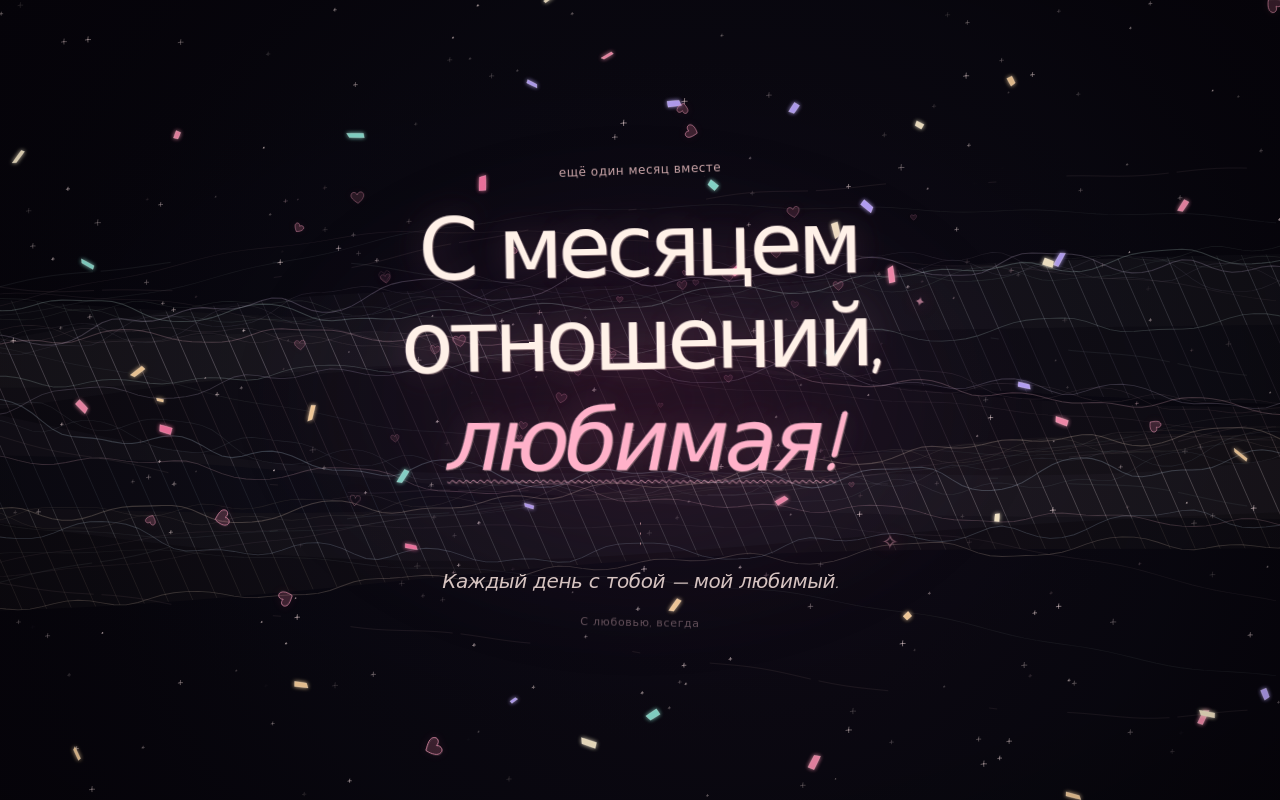
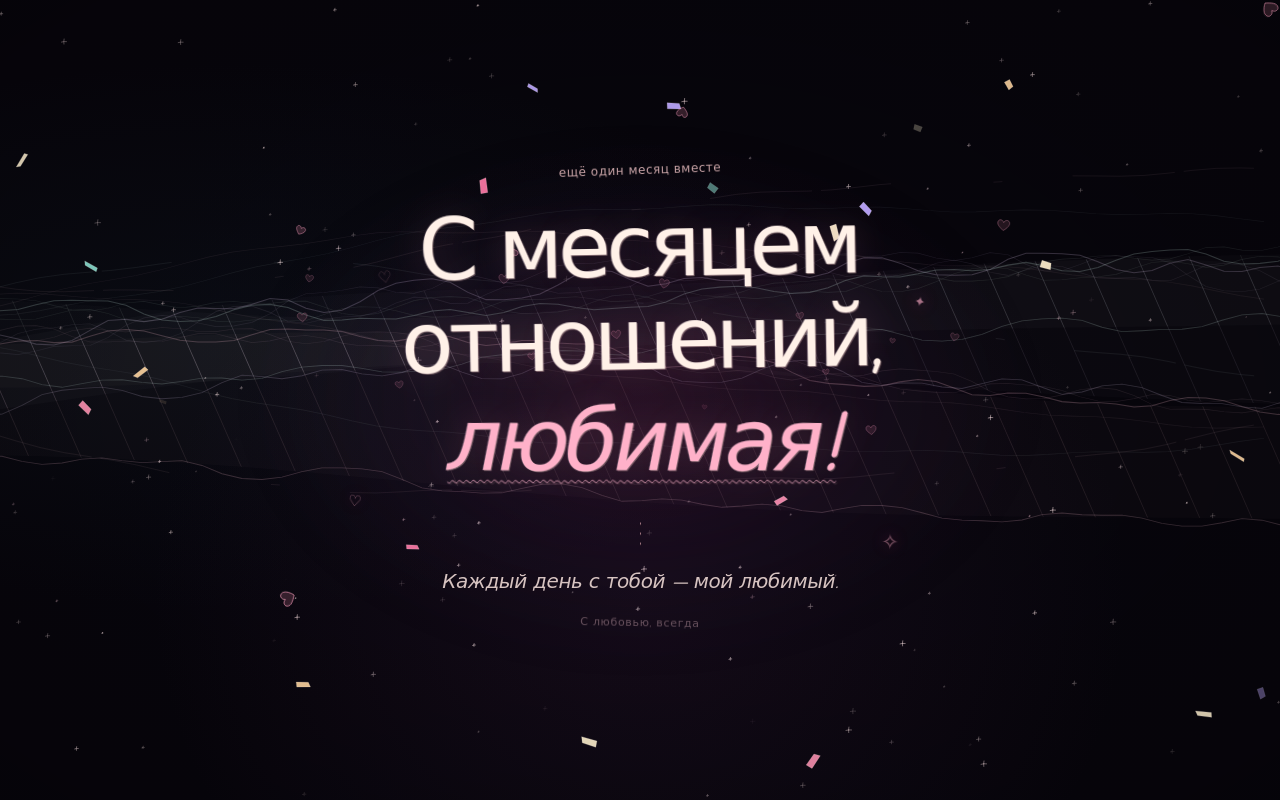
Before and after one commit to Akashi466/forMasha, a plain HTML site: page index.html in a window 1280 px wide. Both pictures are taken after a click on the button "Потянуть за верёвочку, чтобы открыть сюрприз". Drawn offline with Linux system fonts and the light colour scheme.

Commit message:
Optimized and fixed bug with a rope

```diff
--- a/index.html
+++ b/index.html
@@ -54,7 +54,10 @@
     }
 
     body.is-open .scene {
-      background: #07050c;
+      background:
+        radial-gradient(ellipse at 50% 74%, rgba(85, 42, 88, .18), transparent 54%),
+        radial-gradient(ellipse at 18% 42%, rgba(40, 77, 93, .1), transparent 42%),
+        #07050c;
     }
 
     body.is-open #sky { opacity: 1; }
@@ -125,7 +128,7 @@
       stroke: url(#cordColor);
       stroke-width: 2.05;
       stroke-linecap: round;
-      filter: url(#pencilLine) drop-shadow(0 0 3px rgba(236, 196, 177, .28));
+      filter: drop-shadow(0 0 2px rgba(236, 196, 177, .2));
     }
 
     .cord-highlight {
@@ -141,11 +144,13 @@
       transition: transform .18s ease-out, filter .35s ease;
     }
 
+    .pull-wrap.is-returning .tassel { transition: none; }
+    .pull-wrap.is-pulling .tassel { transition: none; }
+
     .tassel-head {
       fill: rgba(221, 177, 151, .25);
       stroke: rgba(242, 218, 203, .78);
       stroke-width: .85;
-      filter: url(#pencilLine);
     }
 
     .tassel-end {
@@ -153,7 +158,6 @@
       stroke: #d0aa96;
       stroke-width: 1.2;
       stroke-linecap: round;
-      filter: url(#pencilLine);
     }
 
     .pull-wrap:not(.is-pulling) .rope-button:hover .tassel {
@@ -240,7 +244,6 @@
       -webkit-text-stroke: .25px rgba(255, 236, 220, .56);
       paint-order: stroke fill;
       text-shadow: 1px 1px rgba(245, 202, 200, .34), -1px 0 rgba(194, 177, 203, .2), 0 0 32px rgba(255, 155, 184, .17);
-      filter: url(#pencilText);
       rotate: -1deg;
       opacity: 0;
       transform: translateY(22px);
@@ -265,7 +268,6 @@
       height: 0;
       margin: 28px auto 20px;
       background: repeating-linear-gradient(176deg, transparent 0 4px, rgba(255, 192, 196, .62) 5px 6px, transparent 7px 10px);
-      filter: url(#pencilLine);
       transition: height 1s ease 2s;
     }
 
@@ -275,7 +277,6 @@
       font-size: clamp(15px, 2.4vw, 20px);
       font-style: italic;
       letter-spacing: -.02em;
-      filter: url(#pencilText);
       opacity: 0;
       transform: translateY(10px);
     }
@@ -391,14 +392,6 @@
             <stop offset=".48" stop-color="#f0d4bd" />
             <stop offset="1" stop-color="#ad877b" stop-opacity=".75" />
           </linearGradient>
-          <filter id="pencilLine" x="-10%" y="-10%" width="120%" height="120%">
-            <feTurbulence type="fractalNoise" baseFrequency=".045 .07" numOctaves="2" seed="13" result="grain" />
-            <feDisplacementMap in="SourceGraphic" in2="grain" scale="2.4" xChannelSelector="R" yChannelSelector="G" />
-          </filter>
-          <filter id="pencilText" x="-5%" y="-10%" width="110%" height="120%">
-            <feTurbulence type="fractalNoise" baseFrequency=".018 .04" numOctaves="1" seed="7" result="grain" />
-            <feDisplacementMap in="SourceGraphic" in2="grain" scale="1.6" xChannelSelector="R" yChannelSelector="G" />
-          </filter>
         </defs>
         <path class="cord-shadow" id="cordShadow" d="M54 0 C54 39 52 69 54 117" />
         <path class="cord" id="cord" d="M54 0 C54 39 52 69 54 117" />
@@ -439,23 +432,24 @@
       let width = 0, height = 0, dpr = 1;
       let opened = false, downY = 0, pull = 0, pointerMoved = false;
       let clickSuppressedUntil = 0, startTime = performance.now();
+      let frameId = 0, returnFrameId = 0, lastFrame = performance.now();
       let stars = [], motes = [], confetti = [], hearts = [];
       const rand = (a, b) => a + Math.random() * (b - a);
 
       function resize() {
         width = window.innerWidth;
         height = window.innerHeight;
-        dpr = Math.min(window.devicePixelRatio || 1, 1.5);
+        dpr = Math.min(window.devicePixelRatio || 1, 1);
         canvas.width = Math.round(width * dpr);
         canvas.height = Math.round(height * dpr);
         canvas.style.width = width + 'px';
         canvas.style.height = height + 'px';
         ctx.setTransform(dpr, 0, 0, dpr, 0, 0);
-        stars = Array.from({ length: Math.min(210, Math.floor(width * height / 4600)) }, () => ({
+        stars = Array.from({ length: Math.min(120, Math.floor(width * height / 7800)) }, () => ({
           x: Math.random() * width, y: Math.random() * height,
           r: rand(.35, 1.45), p: rand(0, Math.PI * 2), s: rand(.3, 1.2)
         }));
-        motes = Array.from({ length: Math.min(52, Math.floor(width / 22)) }, () => ({
+        motes = Array.from({ length: Math.min(30, Math.floor(width / 38)) }, () => ({
           x: Math.random() * width, y: rand(height * .22, height * .94),
           r: rand(.5, 2), a: rand(.1, .45), s: rand(3, 16), p: rand(0, 7)
         }));
@@ -466,14 +460,8 @@
       function drawSketchAurora(t) {
         ctx.save();
         ctx.globalCompositeOperation = 'screen';
-        const haze = ctx.createRadialGradient(width * (.5 + Math.sin(t * .1) * .18), height * .56, 0, width * .5, height * .56, width * .67);
-        haze.addColorStop(0, 'rgba(106, 65, 112, .1)');
-        haze.addColorStop(.55, 'rgba(55, 66, 96, .055)');
-        haze.addColorStop(1, 'rgba(0,0,0,0)');
-        ctx.fillStyle = haze; ctx.fillRect(0, 0, width, height);
-
         const colors = [[198, 231, 220], [213, 193, 231], [255, 194, 211], [192, 216, 239], [242, 213, 188]];
-        for (let band = 0; band < 5; band++) {
+        for (let band = 0; band < 3; band++) {
           const base = height * (.34 + band * .064);
           const phase = t * (.14 + band * .019) + band * 1.5;
           const amplitude = height * (.05 + (band % 2) * .025);
@@ -485,24 +473,24 @@
             + Math.sin(x * .005 + phase + wobble) * amplitude * .18 + wobble;
 
           ctx.beginPath();
-          for (let x = -18; x <= width + 18; x += 14) {
+          for (let x = -18; x <= width + 18; x += 22) {
             if (x === -18) ctx.moveTo(x, topY(x)); else ctx.lineTo(x, topY(x));
           }
-          for (let x = width + 18; x >= -18; x -= 14) ctx.lineTo(x, bottomY(x));
+          for (let x = width + 18; x >= -18; x -= 22) ctx.lineTo(x, bottomY(x));
           ctx.closePath();
           ctx.save();
           ctx.fillStyle = `rgba(${rgb.join(',')}, .022)`;
           ctx.fill(); ctx.clip();
           ctx.strokeStyle = `rgba(${rgb.join(',')}, .12)`;
           ctx.lineWidth = .65;
-          for (let x = -height; x < width + height; x += 25) {
+          for (let x = -height; x < width + height; x += 52) {
             ctx.beginPath(); ctx.moveTo(x, -10); ctx.lineTo(x + height * .45, height + 10); ctx.stroke();
           }
           ctx.restore();
 
           for (let pass = -1; pass <= 1; pass++) {
             ctx.beginPath();
-            for (let x = -18; x <= width + 18; x += 10) {
+            for (let x = -18; x <= width + 18; x += 18) {
               const y = topY(x, pass * 1.7 + Math.sin(x * .035 + t + band) * 1.3);
               if (x === -18) ctx.moveTo(x, y); else ctx.lineTo(x, y);
             }
@@ -511,7 +499,7 @@
             ctx.stroke();
             if (pass === 0) {
               ctx.beginPath();
-              for (let x = -18; x <= width + 18; x += 12) {
+              for (let x = -18; x <= width + 18; x += 20) {
                 const y = bottomY(x, Math.sin(x * .03 - t + band) * 1.6);
                 if (x === -18) ctx.moveTo(x, y); else ctx.lineTo(x, y);
               }
@@ -520,17 +508,17 @@
           }
         }
 
-        for (let i = 0; i < 13; i++) {
+        for (let i = 0; i < 7; i++) {
           const yBase = height * (.28 + i * .044);
           ctx.beginPath();
-          for (let x = -8; x <= width; x += 12) {
+          for (let x = -8; x <= width; x += 24) {
             const y = yBase + Math.sin(x * .0027 + t * .19 + i * .8) * height * .075
               + Math.cos(x * .007 - t * .16 + i) * height * .013 + Math.sin(x * .04 + i) * 1.7;
             if (x === -8) ctx.moveTo(x, y); else ctx.lineTo(x, y);
           }
           ctx.strokeStyle = i % 2 ? 'rgba(201, 224, 226, .075)' : 'rgba(255, 197, 211, .075)';
           ctx.lineWidth = i % 3 === 0 ? 1 : .65;
-          ctx.setLineDash(i % 3 === 0 ? [width * .08, 8, width * .055] : []);
+          ctx.setLineDash(i % 3 === 0 ? [width * .08, 9, width * .055] : []);
           ctx.stroke();
         }
         ctx.setLineDash([]);
@@ -574,9 +562,8 @@
         };
         pathHeart();
         ctx.fillStyle = 'rgba(255, 144, 180, .2)'; ctx.fill();
-        ctx.strokeStyle = 'rgba(255, 158, 192, .85)'; ctx.lineWidth = .045;
-        ctx.shadowColor = 'rgba(255, 96, 156, .55)'; ctx.shadowBlur = 7; ctx.stroke();
-        ctx.shadowBlur = 0; ctx.globalAlpha *= .42;
+        ctx.strokeStyle = 'rgba(255, 158, 192, .85)'; ctx.lineWidth = .045; ctx.stroke();
+        ctx.globalAlpha *= .42;
         pathHeart(.07); ctx.strokeStyle = 'rgba(255, 205, 218, .7)'; ctx.lineWidth = .022; ctx.stroke();
         ctx.restore();
       }
@@ -587,7 +574,7 @@
           p.vy += p.g * dt; p.x += p.vx * dt; p.y += p.vy * dt; p.rot += p.spin * dt; p.life -= dt;
           const alpha = Math.min(1, p.life * 1.5);
           ctx.save(); ctx.translate(p.x, p.y); ctx.rotate(p.rot); ctx.globalAlpha = alpha;
-          ctx.fillStyle = p.color; ctx.shadowColor = p.color; ctx.shadowBlur = 4;
+          ctx.fillStyle = p.color;
           if (p.kind === 'heart') {
             ctx.restore(); drawHeart(p.x, p.y, p.size, alpha, p.rot);
           } else {
@@ -611,9 +598,14 @@
         }
       }
 
-      let lastFrame = performance.now();
       function frame(now) {
-        const dt = Math.min(.04, (now - lastFrame) / 1000);
+        frameId = 0;
+        if (!opened || document.hidden) return;
+        if (!reducedMotion && now - lastFrame < 1000 / 20) {
+          frameId = requestAnimationFrame(frame);
+          return;
+        }
+        const dt = Math.min(.07, (now - lastFrame) / 1000);
         lastFrame = now;
         const t = (now - startTime) / 1000;
         ctx.clearRect(0, 0, width, height);
@@ -622,14 +614,31 @@
           drawStars(t);
           drawCelebration(dt);
         }
-        requestAnimationFrame(frame);
+        if (!reducedMotion && opened && !document.hidden) frameId = requestAnimationFrame(frame);
       }
-      requestAnimationFrame(frame);
+
+      function startCanvas() {
+        if (!opened || document.hidden) return;
+        lastFrame = performance.now();
+        if (reducedMotion) frame(lastFrame);
+        else if (!frameId) frameId = requestAnimationFrame(frame);
+      }
+
+      function stopCanvas() {
+        if (frameId) cancelAnimationFrame(frameId);
+        frameId = 0;
+        ctx.clearRect(0, 0, width, height);
+      }
+
+      document.addEventListener('visibilitychange', () => {
+        if (document.hidden) stopCanvas();
+        else startCanvas();
+      });
 
       function makeBurst() {
         const cx = width * .5, cy = height * .5;
         const colors = ['#ff92b4', '#ffd5a1', '#bda8ff', '#8de2d4', '#fff0cf', '#fa78a5'];
-        const amount = reducedMotion ? 48 : Math.min(210, Math.max(110, Math.floor(width * height / 5200)));
+        const amount = reducedMotion ? 30 : Math.min(100, Math.max(64, Math.floor(width * height / 10500)));
         for (let i = 0; i < amount; i++) {
           const angle = Math.random() * Math.PI * 2;
           const speed = rand(75, Math.min(width, height) * .75);
@@ -638,10 +647,10 @@
             x: cx + rand(-12, 12), y: cy + rand(-12, 12), vx: Math.cos(angle) * speed,
             vy: Math.sin(angle) * speed - rand(15, 120), g: rand(28, 95), rot: rand(0, 6.3),
             spin: rand(-9, 9), w: rand(3, 8), h: rand(7, 17), size: rand(8, 18),
-            life: rand(3.4, 7.3), color: colors[Math.floor(Math.random() * colors.length)], kind: isHeart ? 'heart' : 'confetti'
+            life: rand(2.8, 5.2), color: colors[Math.floor(Math.random() * colors.length)], kind: isHeart ? 'heart' : 'confetti'
           });
         }
-        for (let i = 0; i < (reducedMotion ? 6 : 24); i++) {
+        for (let i = 0; i < (reducedMotion ? 4 : 14); i++) {
           hearts.push({ x: cx + rand(-width * .25, width * .25), y: cy + rand(-height * .1, height * .2),
             vx: rand(-27, 27), vy: rand(-52, -18), size: rand(5, 13), age: 0, life: rand(4.5, 8), phase: rand(0, 8) });
         }
@@ -649,7 +658,12 @@
 
       function openSurprise() {
         if (opened) return;
+        if (returnFrameId) cancelAnimationFrame(returnFrameId);
+        returnFrameId = 0;
+        wrap.classList.remove('is-returning');
         opened = true;
+        pull = 0;
+        updateCord(0);
         document.body.classList.add('is-open');
         message.setAttribute('aria-hidden', 'false');
         wrap.style.setProperty('--pull', '0px');
@@ -657,6 +671,7 @@
         wrap.style.transform = 'translateX(-50%) translateY(-28px)';
         wrap.style.pointerEvents = 'none';
         makeBurst();
+        startCanvas();
       }
 
       function updateCord(distance) {
@@ -668,8 +683,33 @@
         wrap.style.setProperty('--pull', distance + 'px');
       }
 
+      function returnCordToRest() {
+        if (returnFrameId) cancelAnimationFrame(returnFrameId);
+        const from = pull;
+        if (from <= 0) { updateCord(0); return; }
+        const began = performance.now();
+        wrap.classList.add('is-returning');
+        function easeBack(now) {
+          const progress = Math.min(1, (now - began) / 340);
+          const eased = 1 - Math.pow(1 - progress, 3);
+          pull = from * (1 - eased);
+          updateCord(pull);
+          if (progress < 1) returnFrameId = requestAnimationFrame(easeBack);
+          else {
+            pull = 0;
+            updateCord(0);
+            returnFrameId = 0;
+            wrap.classList.remove('is-returning');
+          }
+        }
+        returnFrameId = requestAnimationFrame(easeBack);
+      }
+
       rope.addEventListener('pointerdown', (event) => {
         if (opened) return;
+        if (returnFrameId) cancelAnimationFrame(returnFrameId);
+        returnFrameId = 0;
+        wrap.classList.remove('is-returning');
         downY = event.clientY; pull = 0; pointerMoved = false;
         wrap.classList.add('is-pulling');
         rope.setPointerCapture(event.pointerId);
@@ -691,7 +731,7 @@
         wrap.classList.remove('is-pulling');
         clickSuppressedUntil = pointerMoved ? performance.now() + 500 : 0;
         if (!opened && pull >= 48) openSurprise();
-        if (!opened) { pull = 0; updateCord(0); }
+        if (!opened) returnCordToRest();
       }
       rope.addEventListener('pointerup', releaseRope);
       rope.addEventListener('pointercancel', releaseRope);
@@ -705,11 +745,17 @@
       });
 
       replay.addEventListener('click', () => {
+        if (frameId) cancelAnimationFrame(frameId);
+        frameId = 0;
+        if (returnFrameId) cancelAnimationFrame(returnFrameId);
+        returnFrameId = 0;
         opened = false; confetti = []; hearts = [];
+        wrap.classList.remove('is-returning');
         document.body.classList.remove('is-open');
         message.setAttribute('aria-hidden', 'true');
         wrap.style.opacity = ''; wrap.style.transform = ''; wrap.style.pointerEvents = '';
         pull = 0; updateCord(0);
+        ctx.clearRect(0, 0, width, height);
       });
     })();
   </script>
```
